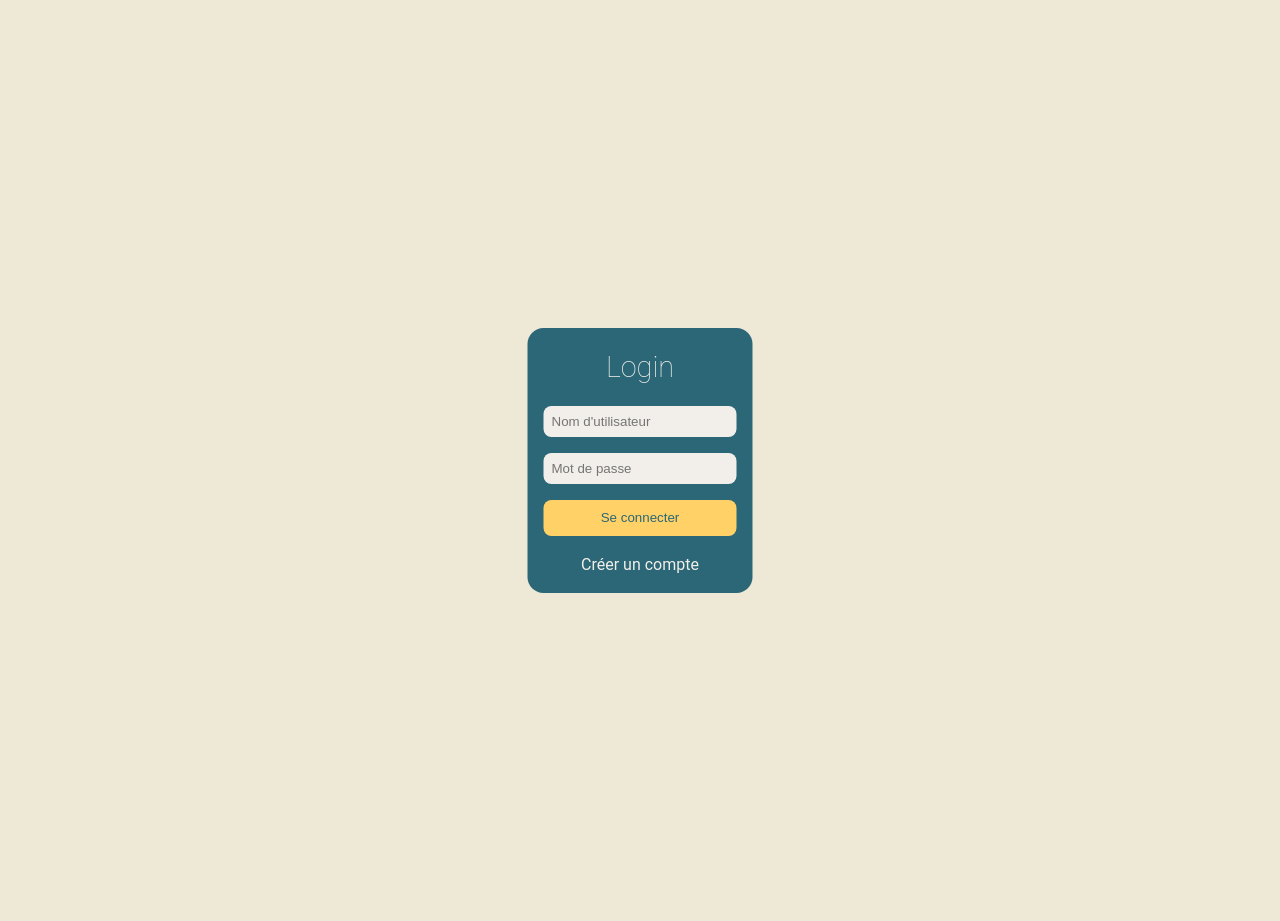
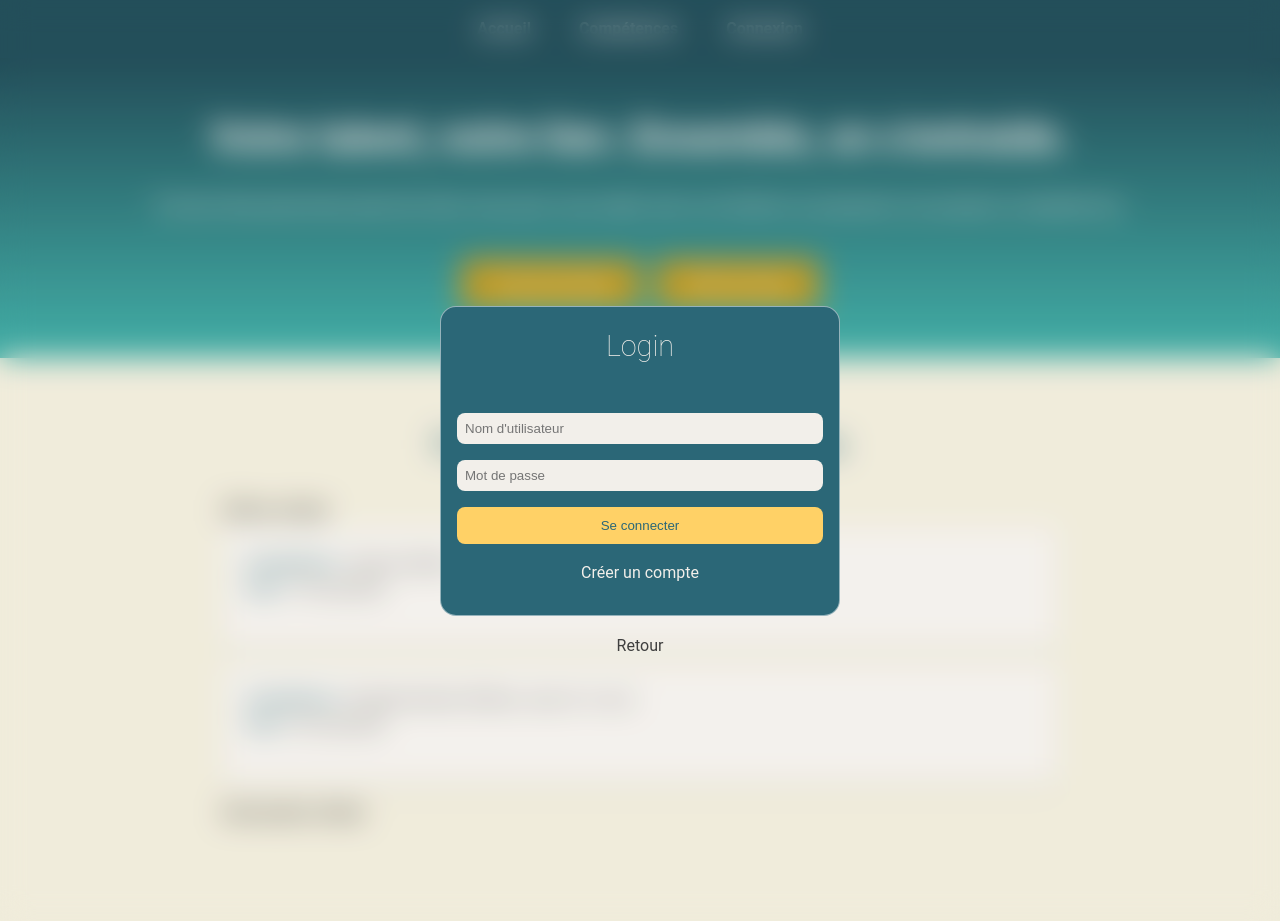
Before and after one commit to JneiraS/SkilLink, a Django app: page /login/ in a window 1280 px wide. Run offline with Django 4.2, Linux system fonts and the light colour scheme.

Commit message:
Refonte complète de la page de connexion : ajout d'en-tête, mise en page améliorée et intégration du formulaire dans une nouvelle structure

```diff
--- a/templates/login.html
+++ b/templates/login.html
@@ -3,6 +3,73 @@
 {% block title %}{% endblock %}
 
 {% block content %}
+
+<!-- En-tête de navigation -->
+<header>
+    <nav>
+        <ul>
+
+            <li><a href="/">Accueil</a></li>
+            <li><a href="/competences">Compétences</a></li>
+            <li><a href="/login/">Connexion</a></li>
+
+        </ul>
+    </nav>
+</header>
+
+
+<!-- Section head -->
+<section class="head_">
+    <h1>Votre talent, notre lien. Ensemble, on s’entraide.</h1>
+    <p>Trouvez des personnes près de chez vous pour vous aider avec vos tâches ou proposez vos propres
+        compétences.</p>
+    <div class="cta-buttons">
+        <a href="/request-form/" class="button">Trouver de l'aide</a>
+        <a href="/offers-form/" class="button">Offrir de l'aide</a>
+    </div>
+</section>
+
+
+<!-- Section des créneaux disponibles -->
+<section class="upcoming-slots">
+    <h2>Prochains créneaux disponibles</h2>
+
+    <!-- Sous-section des offres d'aide -->
+    <div class="help-offers">
+        <h3>Offres d'aide</h3>
+
+
+        <ul>
+
+
+            <li>
+                <strong>Compétence :</strong> Yoga et pilates <br>
+                <strong>Date :</strong> 15 novembre
+
+            </li>
+
+
+            <li>
+                <strong>Compétence :</strong> Programmation (Python, Java, C++, etc.) <br>
+                <strong>Date :</strong> 23 novembre
+
+            </li>
+
+
+        </ul>
+
+    </div>
+
+    <!-- Sous-section des demandes d'aide -->
+    <div class="help-requests">
+        <h3>Demandes d'aide</h3>
+
+        <ul>
+        </ul>
+
+    </div>
+    <div class="login-cta">
+
         <form method="post">
             {% csrf_token %}
             <h2>Login</h2>
@@ -10,6 +77,9 @@
             <input type="password" name="password" placeholder="Mot de passe">
             <button type="submit">Se connecter</button>
             <a id="signup" href="{% url 'mutual_support:signup' %}">Créer un compte</a>
+            <p>{{ error_message }}</p>
+            <a id="retunr" href="{% url 'mutual_support:index' %}">Retour</a>
         </form>
 
+    </div>
     {% endblock %}
```
Lines whose indentation alone changed are shown as unchanged.
